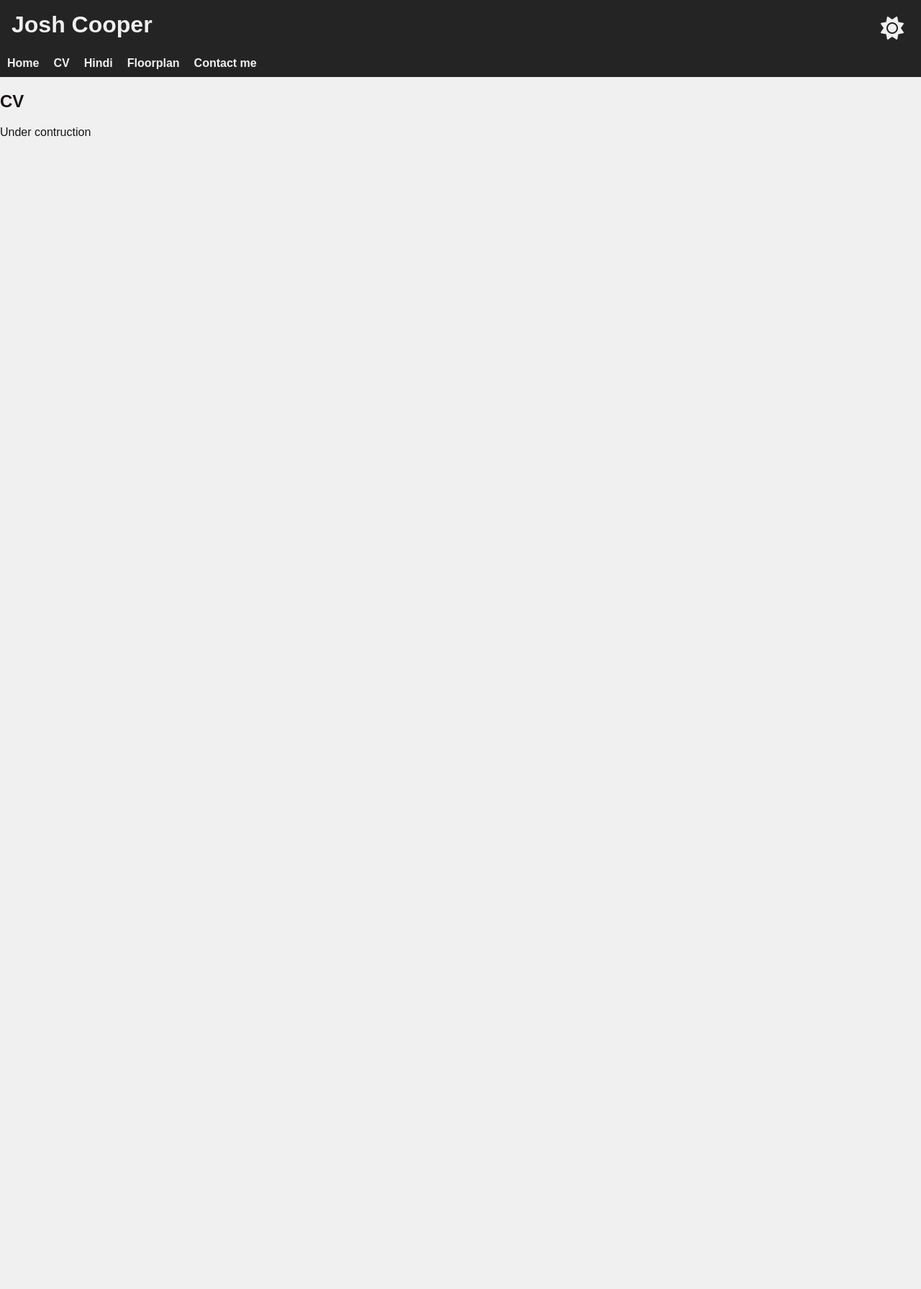
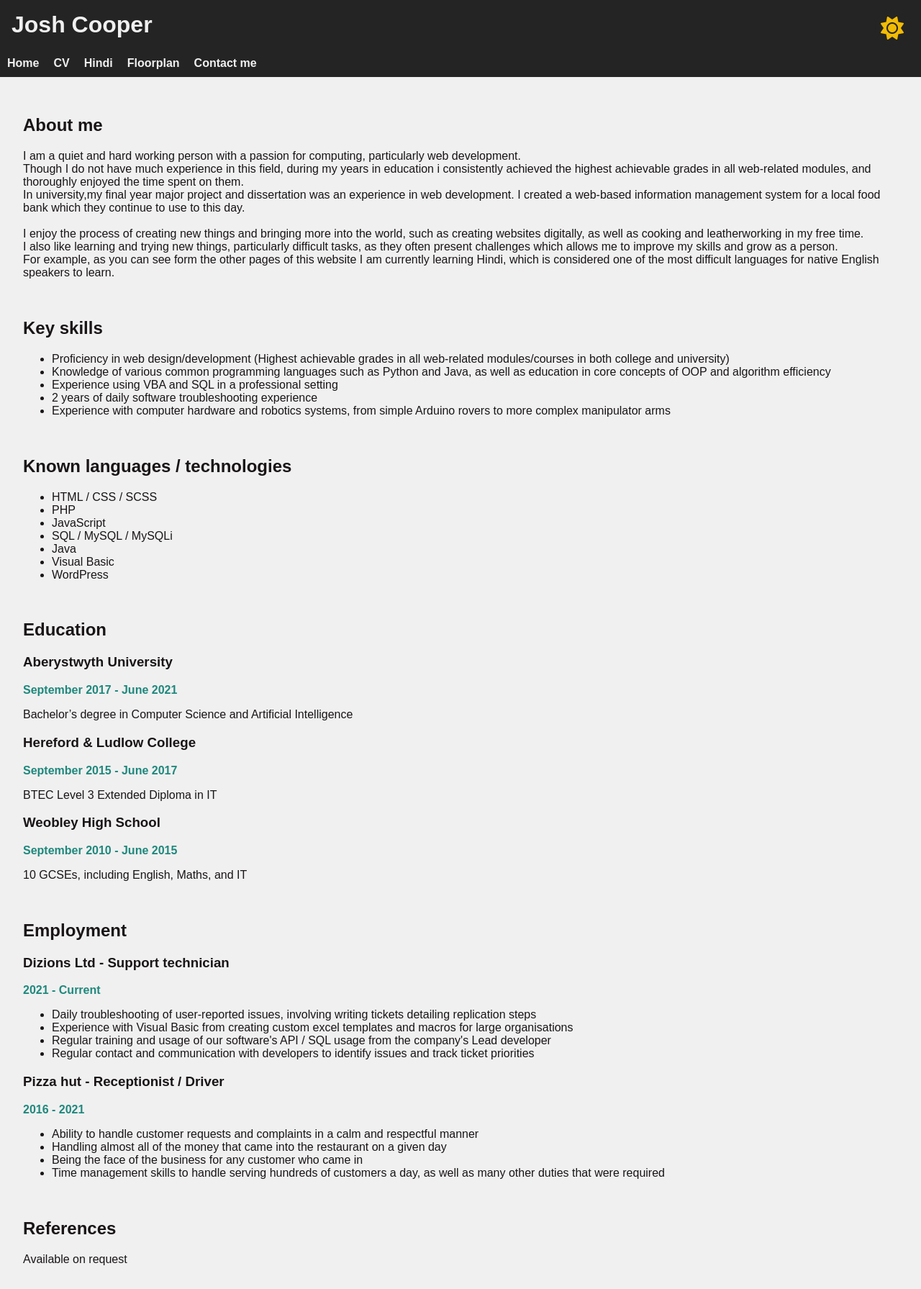
Before and after one commit to J-J-Cooper/Website, a PHP site: page /cv.php in a window 1280 px wide. Shown: the whole page at 72% size. Before the commit the page ends 189 px from the top, so only its background shows below. Run offline with PHP 8.4, Linux system fonts and the light colour scheme; style sheets or scripts are compiled from the project's sources; some libraries are stand-ins or nearby versions.

Commit message:
Added CV content
Filled the CV page.
Swapped to active and hover nav colours.
Removed unused theme colours.

```diff
--- a/cv.php
+++ b/cv.php
@@ -31,11 +31,137 @@
 
 		<div id="main-content">
 			<h2 class="main-content__heading">
-				CV
+				About me
 			</h2>
 			<p class="main-content__text">
-				Under contruction
+			I am a quiet and hard working person with a passion for computing, particularly web development.
+			<br>
+			Though I do not have much experience in this field, during my years in education i consistently achieved the highest achievable grades in all web-related modules, and thoroughly enjoyed the time spent on them.
+
+			<br>
+			In university,my final year major project and dissertation was an experience in web development. I created a web-based information management system for a local food bank which they continue to use to this day.
+			<br>
+			<br>
+			I enjoy the process of creating new things and bringing more into the world, such as creating websites digitally, as well as cooking and leatherworking in my free time.
+			<br>
+			I also like learning and trying new things, particularly difficult tasks, as they often present challenges which allows me to improve my skills and grow as a person.
+			<br>
+			For example, as you can see form the other pages of this website I am currently learning Hindi, which is considered one of the most difficult languages for native English speakers to learn.
 			</p>
+
+			<br>
+
+			<h2 class="main-content__heading">
+				Key skills
+			</h2>
+			<p class="main-content__text">
+				<ul>
+					<li>Proficiency in web design/development (Highest achievable grades in all web-related modules/courses in both college and university)</li>
+					<li>Knowledge of various common programming languages such as Python and Java, as well as education in core concepts of OOP and algorithm efficiency</li>
+					<li>Experience using VBA and SQL in a professional setting</li>
+					<li>2 years of daily software troubleshooting experience</li>
+					<li>Experience with computer hardware and robotics systems, from simple Arduino rovers to more complex manipulator arms</li>
+				</ul>
+			</p>
+
+			<br>
+
+			<h2 class="main-content__heading">
+				Known languages / technologies
+			</h2>
+			<p class="main-content__text">
+				<ul>
+					<li>HTML / CSS / SCSS</li>
+					<li>PHP</li>
+					<li>JavaScript</li>
+					<li>SQL / MySQL / MySQLi</li>
+					<li>Java</li>
+					<li>Visual Basic</li>
+					<li>WordPress</li>
+				</ul>
+			</p>
+
+			<br>
+
+			<h2 class="main-content__heading">
+				Education
+			</h2>
+
+			<h3 class="main-content__heading">
+				Aberystwyth University
+			</h3>
+			<p class="main-content__date">
+				September 2017 - June 2021
+			</p>
+			<p class="main-content__text">
+				Bachelor’s degree in Computer Science and Artificial Intelligence
+			</p>
+
+			<h3 class="main-content__heading">
+				Hereford & Ludlow College
+			</h3>
+			<p class="main-content__date">
+				September 2015 - June 2017
+			</p>
+			<p class="main-content__text">
+				BTEC Level 3 Extended Diploma in IT
+			</p>
+
+			<h3 class="main-content__heading">
+				Weobley High School
+			</h3>
+			<p class="main-content__date">
+				September 2010 - June 2015
+			</p>
+			<p class="main-content__text">
+				10 GCSEs, including English, Maths, and IT
+			</p>
+
+			<br>
+
+			<h2 class="main-content__heading">
+				Employment
+			</h2>
+
+			<h3 class="main-content__heading">
+				Dizions Ltd - Support technician
+			</h3>
+			<p class="main-content__date">
+				2021 - Current
+			</p>
+			<p class="main-content__text">
+				<ul>
+					<li>Daily troubleshooting of user-reported issues, involving writing tickets detailing replication steps</li>
+					<li>Experience with Visual Basic from creating custom excel templates and macros for large organisations </li>
+					<li>Regular training and usage of our software's API / SQL usage from the company's Lead developer</li>
+					<li>Regular contact and communication with developers to identify issues and track ticket priorities</li>
+				</ul>
+			</p>
+
+			<h3 class="main-content__heading">
+				Pizza hut - Receptionist / Driver
+			</h3>
+			<p class="main-content__date">
+				2016 - 2021
+			</p>
+			<p class="main-content__text">
+				<ul>
+					<li>Ability to handle customer requests and complaints in a calm and respectful manner</li>
+					<li>Handling almost all of the money that came into the restaurant on a given day</li>
+					<li>Being the face of the business for any customer who came in</li>
+					<li>Time management skills to handle serving hundreds of customers a day, as well as many other duties that were required</li>
+				</ul>
+			</p>
+
+			<br>
+
+			<h2 class="main-content__heading">
+				References
+			</h2>
+			<p class="main-content__text">
+				Available on request
+			</p>
+
 		</div>
 		<!-- PHP footer -->
 	</body>
--- a/resources/css/_navbar-style.scss
+++ b/resources/css/_navbar-style.scss
@@ -3,6 +3,9 @@
 #nav {
     border-bottom:0px solid theme.$black;
     background-color: theme.$grey;
+    width:100%;
+    top:0px;
+    position:fixed;
 }
 
 #nav__heading{
@@ -17,7 +20,7 @@
     height:3rem;
     width:3rem;
     border:none;
-    color:theme.$white;
+    color:theme.$yellow;
     background-color:theme.$grey;
     border-radius:50%;
     display:block;
@@ -40,12 +43,12 @@
     overflow:hidden;
 }
 
-#nav__li{
+.nav__li{
     float: left;
+    color: theme.$white;
 
     a{
         display: block;
-        color: theme.$white;
         text-align: center;
         padding: 10px 10px;
         text-decoration: none;
@@ -53,8 +56,7 @@
     }
 
     a:hover:not(.nav__active){
-        background-color: theme.$white;
-        color:theme.$black;
+        background-color: theme.$teal;
     }
 
     button{
@@ -69,5 +71,6 @@
 }
 
 .nav__active{
-    background-color: theme.$teal;
+    background-color: theme.$white;
+    color:theme.$black;
 }
--- a/resources/css/_theme.scss
+++ b/resources/css/_theme.scss
@@ -1,6 +1,4 @@
 $teal: #1F887D;
-$brown: #5A4F49;
-$cream: #dfddcf;
 $yellow: #F2BB05;
 $white: #f0f0f0;
 $black: #191516;
--- a/resources/css/base-page.css
+++ b/resources/css/base-page.css
@@ -5,6 +5,9 @@ body {
 #nav {
   border-bottom: 0px solid #191516;
   background-color: #242424;
+  width: 100%;
+  top: 0px;
+  position: fixed;
 }
 
 #nav__heading {
@@ -19,7 +22,7 @@ body {
   height: 3rem;
   width: 3rem;
   border: none;
-  color: #f0f0f0;
+  color: #F2BB05;
   background-color: #242424;
   border-radius: 50%;
   display: block;
@@ -42,22 +45,21 @@ body {
   overflow: hidden;
 }
 
-#nav__li {
+.nav__li {
   float: left;
+  color: #f0f0f0;
 }
-#nav__li a {
+.nav__li a {
   display: block;
-  color: #f0f0f0;
   text-align: center;
   padding: 10px 10px;
   text-decoration: none;
   font-weight: bold;
 }
-#nav__li a:hover:not(.nav__active) {
-  background-color: #f0f0f0;
-  color: #191516;
+.nav__li a:hover:not(.nav__active) {
+  background-color: #1F887D;
 }
-#nav__li button {
+.nav__li button {
   border: none;
   border-radius: 50%;
   display: block;
@@ -68,7 +70,8 @@ body {
 }
 
 .nav__active {
-  background-color: #1F887D;
+  background-color: #f0f0f0;
+  color: #191516;
 }
 
 body {
@@ -81,4 +84,17 @@ body {
 .dark-mode {
   background-color: #242424;
   color: #f0f0f0;
+}
+
+#main-content {
+  margin: 10rem 2rem 2rem 2rem;
+}
+
+.main-content__date {
+  font-weight: bold;
+  color: #1F887D;
+}
+
+a {
+  color: #f0f0f0;
 }/*# sourceMappingURL=base-page.css.map */
--- a/resources/css/base-page.scss
+++ b/resources/css/base-page.scss
@@ -14,3 +14,24 @@ body{
     background-color:theme.$grey;
     color:theme.$white;
 }
+
+#main-content{
+    margin: 10rem 2rem 2rem 2rem;
+}
+
+.main-content__heading{
+
+}
+
+.main-content__text{
+
+}
+
+.main-content__date{
+    font-weight:bold;
+    color:theme.$teal
+}
+
+a{
+    color: theme.$white;
+}
--- a/resources/navbar.php
+++ b/resources/navbar.php
@@ -9,11 +9,11 @@
 
 	<div id="nav__container">
 		<ul id="nav__ul">
-			<li id="nav__li"><a id="nav__index" class="nav__a" href="index.php">Home</a></li>
-			<li id="nav__li"><a id="nav__cv" class="nav__a" href="cv.php">CV</a></li>
-			<li id="nav__li"><a id="nav__hindi" class="nav__a" href="hindi.php">Hindi</a></li>
-			<li id="nav__li"><a id="nav__floorplan" class="nav__a" href="floorplan.php">Floorplan</a></li>
-			<li id="nav__li"><a id="nav__contact" class="nav__a" href="contact.php">Contact me</a></li>
+			<li class="nav__li"><a id="nav__index" class="nav__a" href="index.php">Home</a></li>
+			<li class="nav__li"><a id="nav__cv" class="nav__a" href="cv.php">CV</a></li>
+			<li class="nav__li"><a id="nav__hindi" class="nav__a" href="hindi.php">Hindi</a></li>
+			<li class="nav__li"><a id="nav__floorplan" class="nav__a" href="floorplan.php">Floorplan</a></li>
+			<li class="nav__li"><a id="nav__contact" class="nav__a" href="contact.php">Contact me</a></li>
 		</ul>
 	</div>
 </div>
```
Also changed, not shown: 1 other file.
